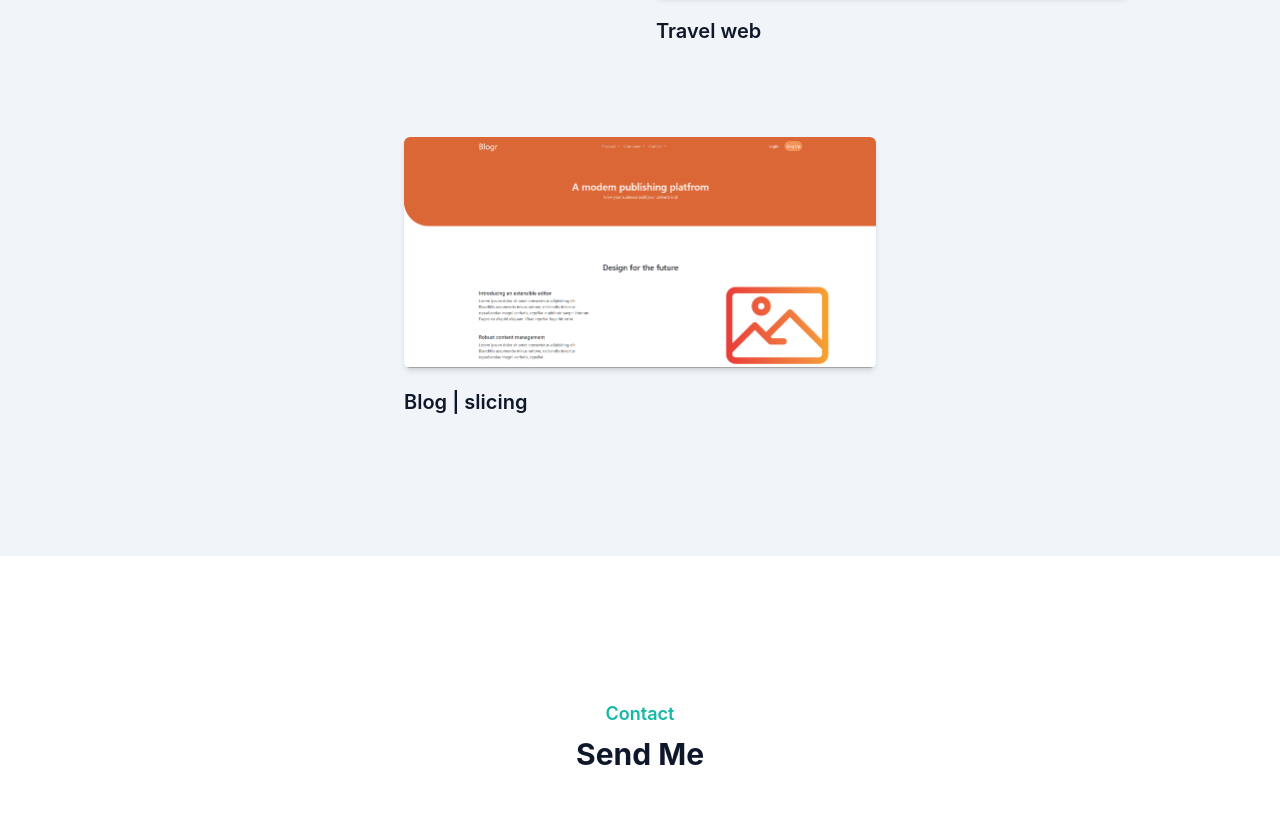
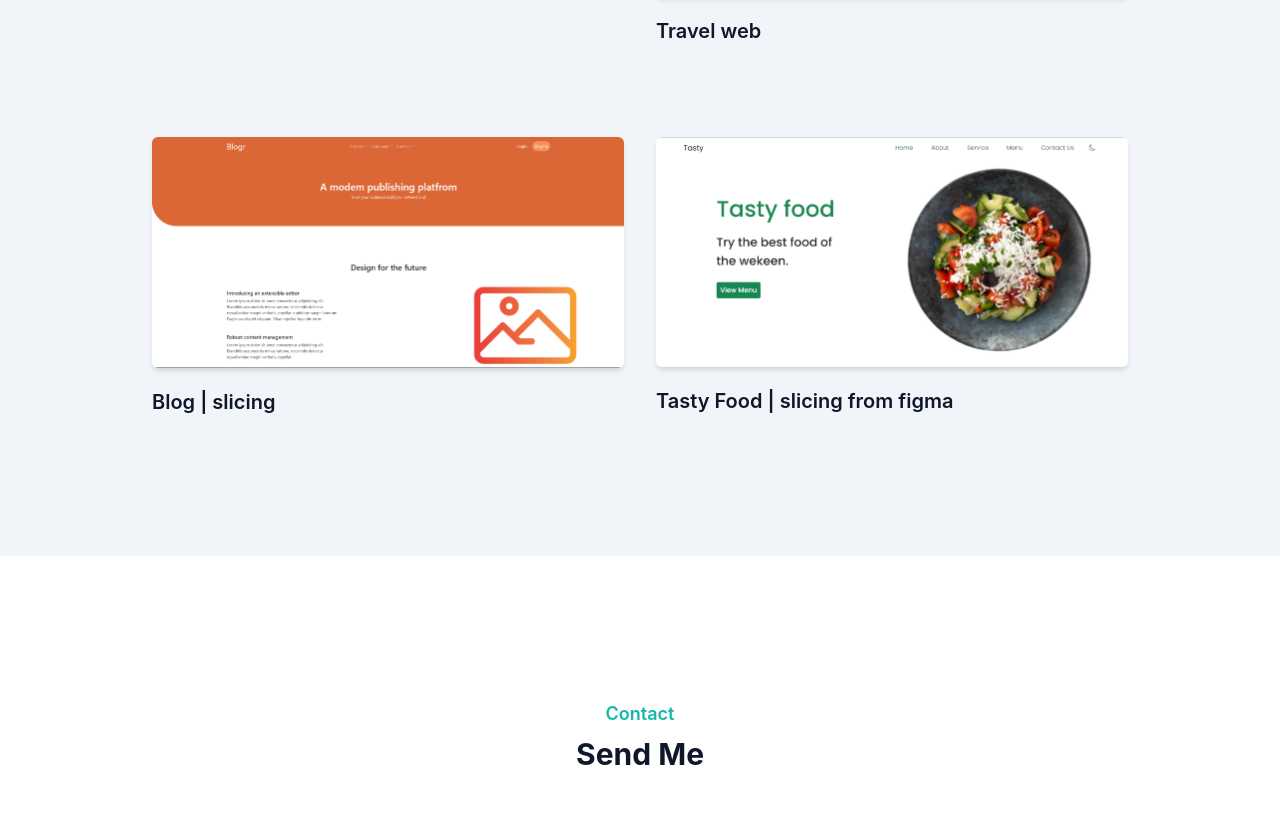
Before and after one commit to palepiiza/portfolio-tailwind-css, a website: page index.html in a window 1280 px wide. Shown: the part 1852-2666 px from the top of the page. Drawn offline with nearby package versions, Linux system fonts and the light colour scheme.

Commit message:
update portfolio

```diff
--- a/index.html
+++ b/index.html
@@ -198,6 +198,12 @@
                     </div>
                     <h3 class="font-semibold text-xl text-dark mt-5 mb-3 dark:text-white">Blog | slicing</h3>
                 </div>
+                <div class="mb-12 p-4 md:w-1/2 dark:text-white">
+                    <div class="rounded-md shadow-md overflow-hidden">
+                        <img src="dist/img/portfolio/4.png" alt="Tasty-food">
+                    </div>
+                    <h3 class="font-semibold text-xl text-dark mt-5 mb-3 dark:text-white">Tasty Food | slicing from figma</h3>
+                </div>
             </div>
         </div>
     </section>
```
Also changed, not shown: dist/img/portfolio/4.png (added).
